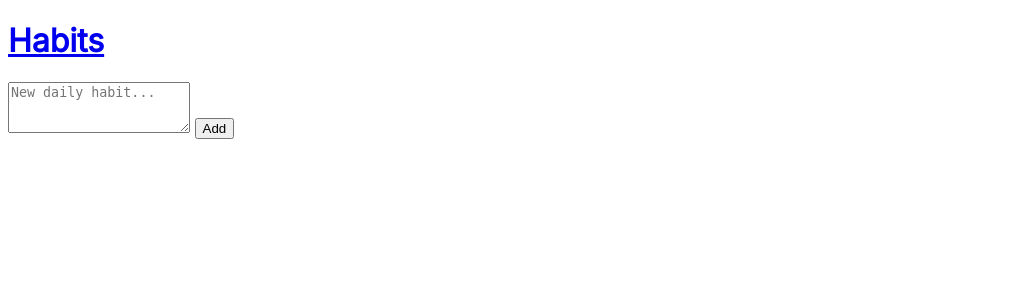
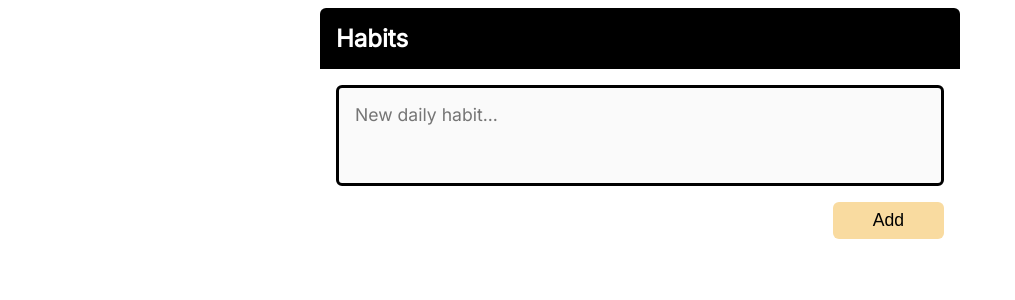
Before and after one commit to arthurmateu/uwdbfp-projects, a Flask app: page /add in a window 1280 px wide. Shown: the top 300 px of the page, without its empty margins (0-1015 px from the left). Run offline with Flask 3, Linux system fonts and the light colour scheme.

Commit message:
Styling the habit tracker

```diff
--- a/habit-tracker/static/css/main.css
+++ b/habit-tracker/static/css/main.css
@@ -1,10 +1,68 @@
 *,
 *::after,
 *::before {
-  box-sizing: inherit;
+    box-sizing: inherit;
 }
 
 body {
-  box-sizing: border-box;
-  font-family: "Inter", sans-serif;
+    box-sizing: border-box;
+    font-family: "Inter", sans-serif;
 }
+
+.header,
+.main {
+    max-width: 40rem;
+    margin: 0 auto;
+    padding: 1rem;
+}
+
+.header {
+    display: flex;
+    background: black;
+    color: white;
+    justify-content: space-between;
+    align-items: center;
+    border-radius: 6px 6px 0 0;
+}
+
+.header__link {
+    text-decoration: none;
+    color: inherit;
+    transition: color 0.3s ease-in-out;
+}
+
+.header__link:hover {
+    color: #f9dba0;
+}
+
+.header__logo {
+    margin: 0;
+    font-size: 1.5rem;
+}
+
+.form {
+    display: flex;
+    flex-direction: column;
+    font-size: 1.1rem;
+}
+
+.form__input {
+    padding: 1rem;
+    font-family: inherit;
+    font-size: inherit;
+    resize: none;
+    border: 3px solid black;
+    border-radius: 6px;
+    background-color: #fafafa;
+    margin-bottom: 1rem;
+}
+
+.form__button {
+    font-size: inherit;
+    background-color: #f9dba0;
+    cursor: pointer;
+    border-radius: 6px;
+    border: none;
+    padding: 0.5rem 2.5rem;
+    align-self: flex-end;
+}
```
